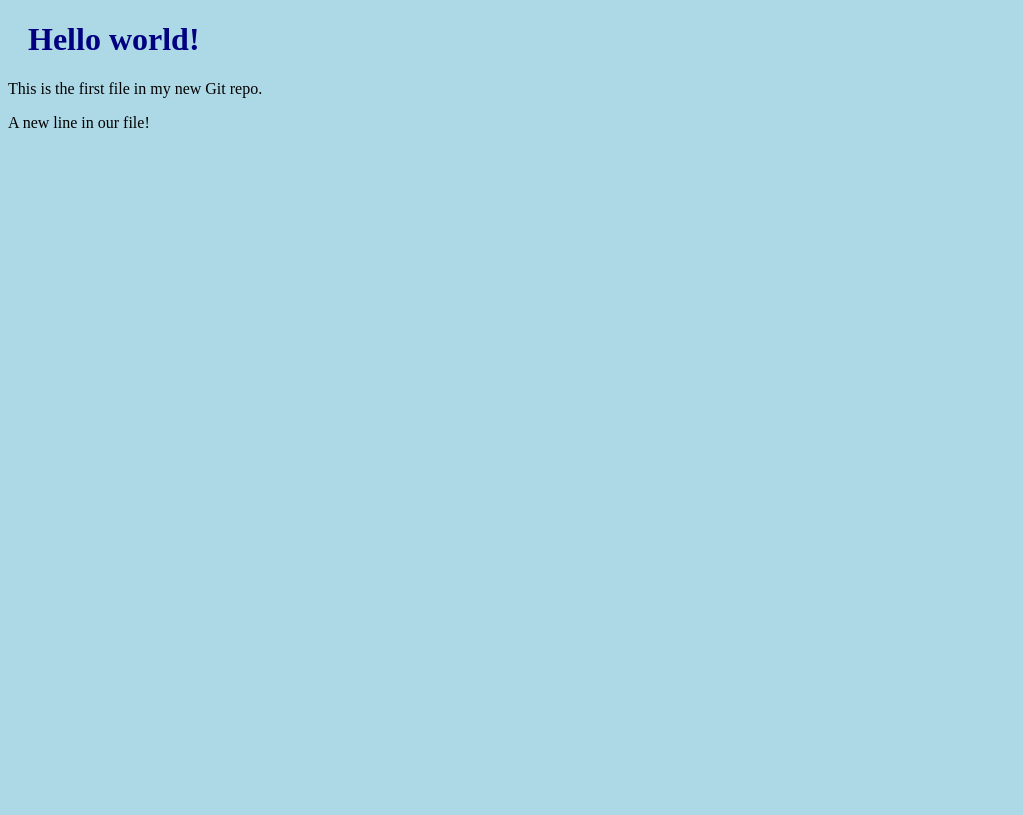
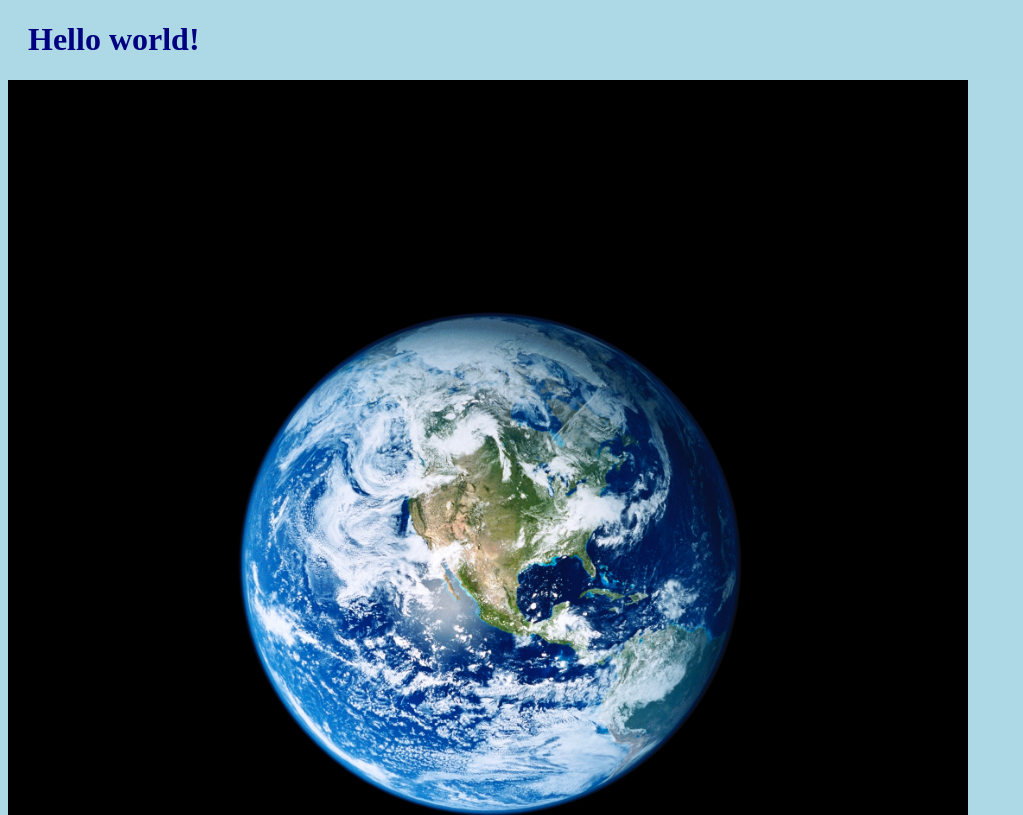
Before and after one commit to gitg4841/hello-world, a plain HTML site: page index.html in a window 1280 px wide. Shown: the top 815 px of the page, without its empty margins (0-1023 px from the left). Drawn offline with Linux system fonts and the light colour scheme.

Commit message:
Added image to Hello World

```diff
--- a/index.html
+++ b/index.html
@@ -12,6 +12,9 @@
     <h1>
         Hello world!
     </h1>
+    <div>
+        <img src="img-hello-world.jpg" alt="Hello world from space" style="width:100%;max-width:960px;"/>
+    </div>
     <p>
         This is the first file in my new Git repo.
     </p>
```
Also changed, not shown: img-hello-world.jpg (added), 1 other file.
